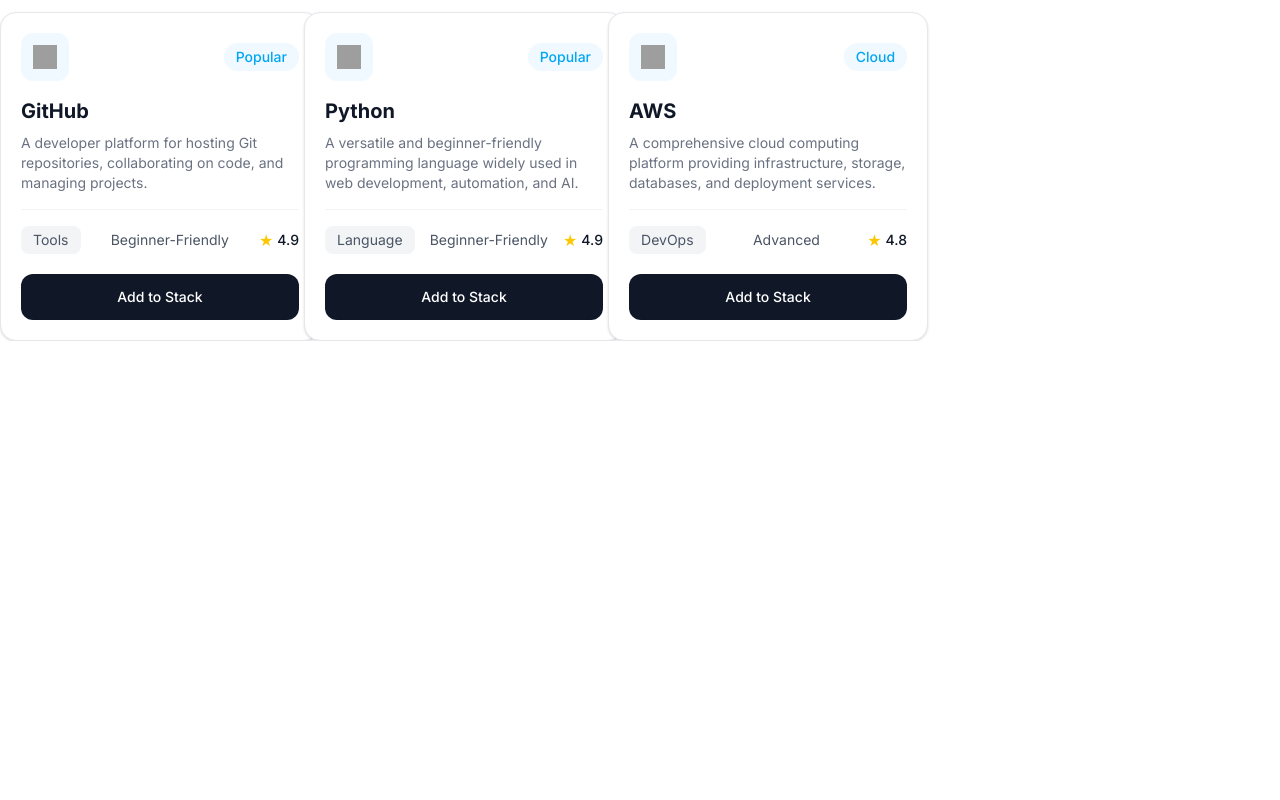
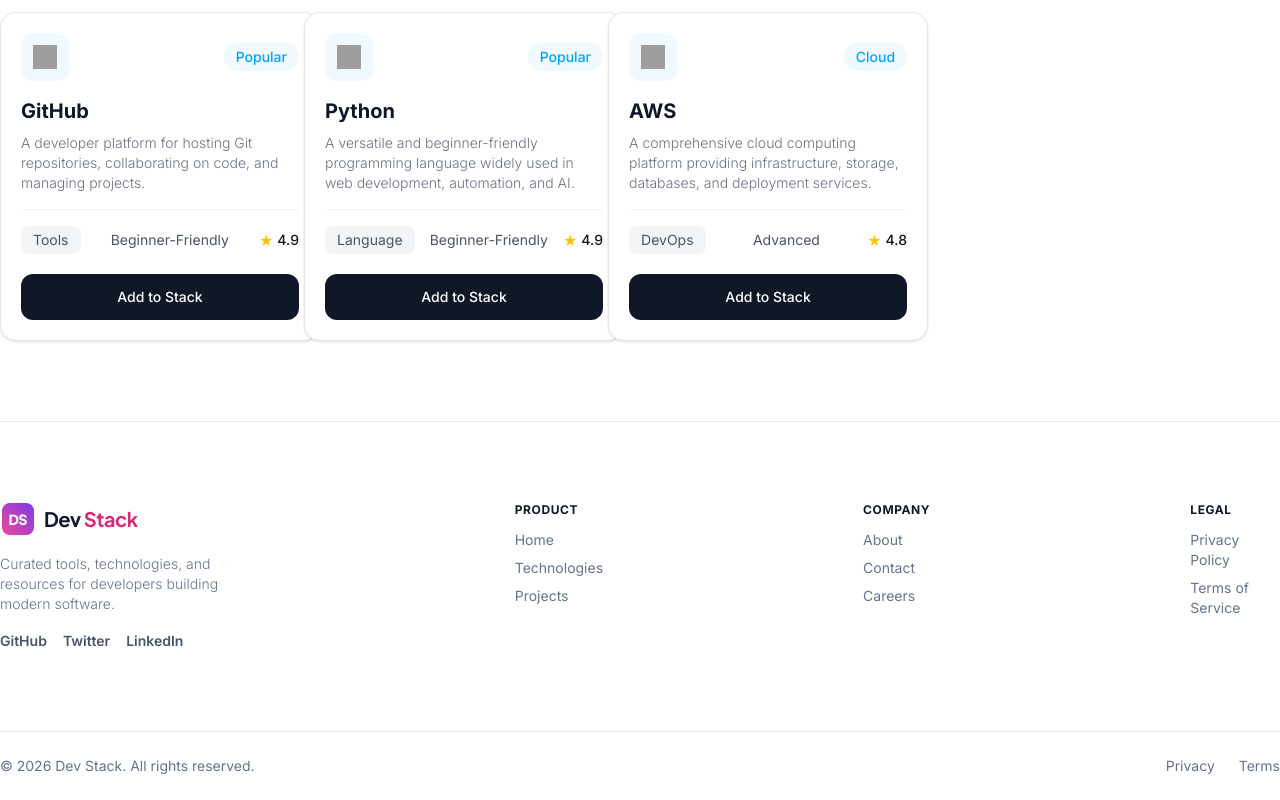
Before and after one commit to md-ashraful-islam-ullas/DevStack-PH-B14-A5, a React (Vite) app: page / in a window 1280 px wide. Shown: the part 2278-3078 px from the top of the page. Before the commit the page ends 2619 px from the top, so only its background shows below. Built offline with nearby package versions, Linux system fonts and the light colour scheme; grey boxes are pictures that could not be loaded.

Commit message:
feat: add the footer section

```diff
--- a/src/App.tsx
+++ b/src/App.tsx
@@ -6,6 +6,7 @@
 import TechnologyHeader from "./components/TechnologyHeader"
 import TechCard from "./components/TechCard"
 import { ToastContainer } from "react-toastify"
+import Footer from "./components/Footer"
 
 const techFetch = async(): Promise<Technology[]> => {
   const res = await fetch('/data.json');
@@ -27,6 +28,7 @@
         <TechCard techPromise={techPromise} />
        </Suspense>
        <ToastContainer />
+       <Footer />
     </>
   )
 }
--- /dev/null
+++ b/src/components/Footer.tsx
@@ -0,0 +1,74 @@
+import footLogo from "../assets/logo-text.png";
+const Footer = () => {
+  return (
+    <div className="mt-20 border-t border-gray-200">
+      <div className="container mx-auto flex gap-65 pt-20 pb-20 border-b border-gray-200">
+        <div>
+          <img src={footLogo} alt="" />
+
+          <p className="mt-4 max-w-xs text-sm font-light text-[#64748B]">
+            Curated tools, technologies, and resources for developers building
+            modern software.
+          </p>
+
+          <ul className="mt-4 flex gap-4 text-[14px] font-semibold text-[#475569]">
+            <li className="cursor-pointer hover:text-gray-900">GitHub</li>
+            <li className="cursor-pointer hover:text-gray-900">Twitter</li>
+            <li className="cursor-pointer hover:text-gray-900">LinkedIn</li>
+          </ul>
+        </div>
+
+        <div>
+          <p className="text-xs font-bold tracking-wider text-gray-900 uppercase">
+            Product
+          </p>
+          <ul className="mt-3 space-y-2 text-sm text-[#64748B]">
+            <li className="cursor-pointer hover:text-gray-900">Home</li>
+            <li className="cursor-pointer hover:text-gray-900">Technologies</li>
+            <li className="cursor-pointer hover:text-gray-900">Projects</li>
+          </ul>
+        </div>
+
+        <div>
+          <p className="text-xs font-bold tracking-wider text-gray-900 uppercase">
+            Company
+          </p>
+          <ul className="mt-3 space-y-2 text-sm text-[#64748B]">
+            <li className="cursor-pointer hover:text-gray-900">About</li>
+            <li className="cursor-pointer hover:text-gray-900">Contact</li>
+            <li className="cursor-pointer hover:text-gray-900">Careers</li>
+          </ul>
+        </div>
+
+        <div>
+          <p className="text-xs font-bold tracking-wider text-gray-900 uppercase">
+            Legal
+          </p>
+          <ul className="mt-3 space-y-2 text-sm text-[#64748B]">
+            <li className="cursor-pointer hover:text-gray-900">
+              Privacy Policy
+            </li>
+            <li className="cursor-pointer hover:text-gray-900">
+              Terms of Service
+            </li>
+          </ul>
+        </div>
+      </div>
+
+      <div className="container mx-auto py-6">
+        <div className="flex items-center justify-between">
+          <p className="text-sm text-[#64748B]">
+            © 2026 Dev Stack. All rights reserved.
+          </p>
+
+          <ul className="flex gap-6 text-sm text-[#64748B]">
+            <li className="cursor-pointer hover:text-gray-900">Privacy</li>
+            <li className="cursor-pointer hover:text-gray-900">Terms</li>
+          </ul>
+        </div>
+      </div>
+    </div>
+  );
+};
+
+export default Footer;
--- a/src/components/TechnologyCard.tsx
+++ b/src/components/TechnologyCard.tsx
@@ -44,7 +44,7 @@
         {technology.name}
       </h3>
 
-      <p className="mt-2 text-sm text-gray-500">{technology.description}</p>
+      <p className="mt-2 text-sm font-light text-gray-500">{technology.description}</p>
 
       <div className="mt-4 flex items-center justify-between border-t border-gray-100 pt-4">
         <span className="rounded-lg bg-gray-100 px-3 py-1 text-sm text-gray-600">
```
